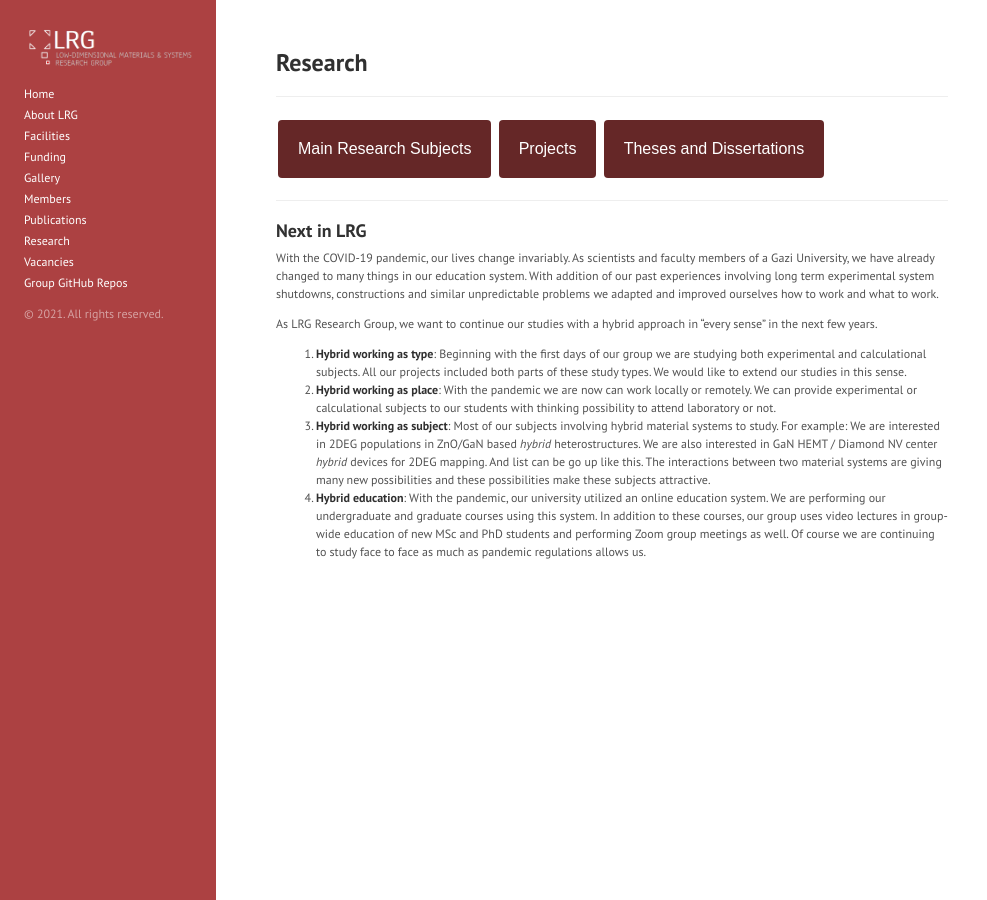
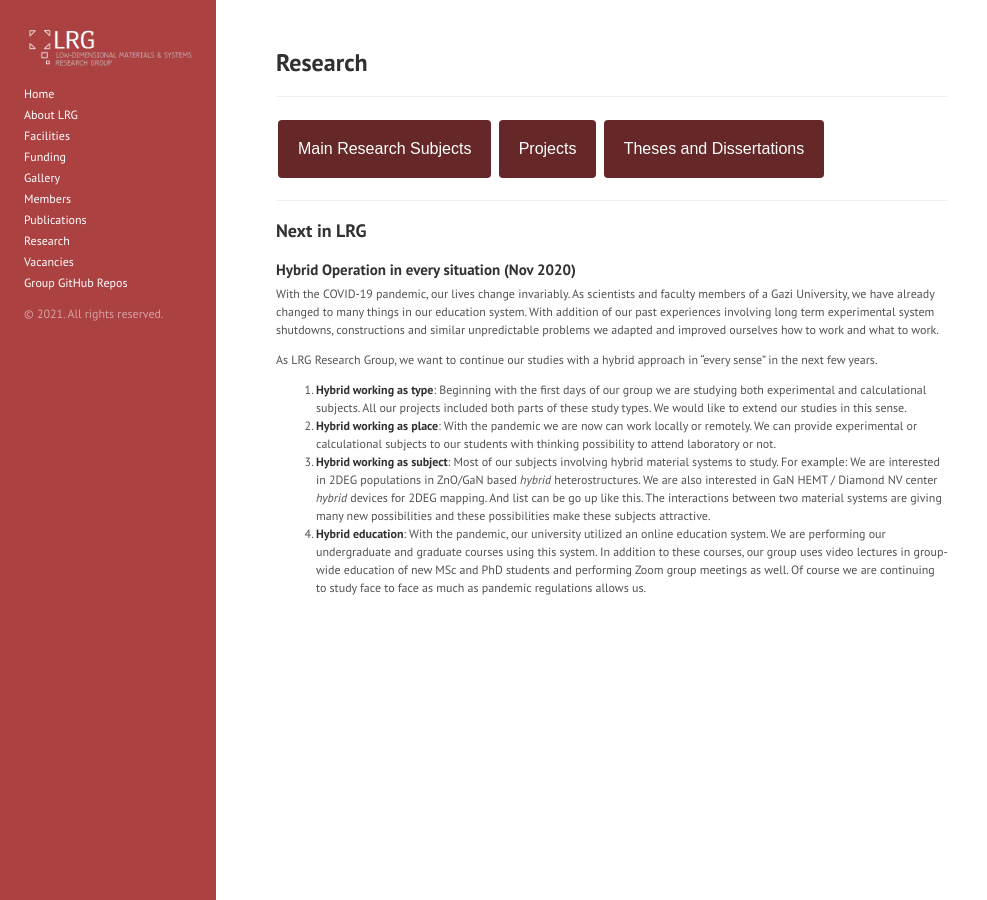
Before and after one commit to lrgresearch/oldwebsite, a Jekyll site: the page built from research.md, in a window 1280 px wide. Shown: the whole page, without its empty margins (0-987 px from the left). Built offline with Jekyll 4.4.1, drawn with Linux system fonts in a browser that asks for light colours.

Commit message:
Update research.md

```diff
--- a/research.md
+++ b/research.md
@@ -12,6 +12,8 @@ title: Research
 ---
 
 ## Next in LRG
+
+### Hybrid Operation in every situation (Nov 2020)
 With the COVID-19 pandemic, our lives change invariably. As scientists and faculty members of a Gazi University, we have already changed to many things in our education system. With addition of our past experiences involving long term experimental system shutdowns, constructions and similar unpredictable problems we adapted and improved ourselves how to work and what to work.
 
 As LRG Research Group, we want to continue our studies with a hybrid approach in "every sense" in the next few years.
```
